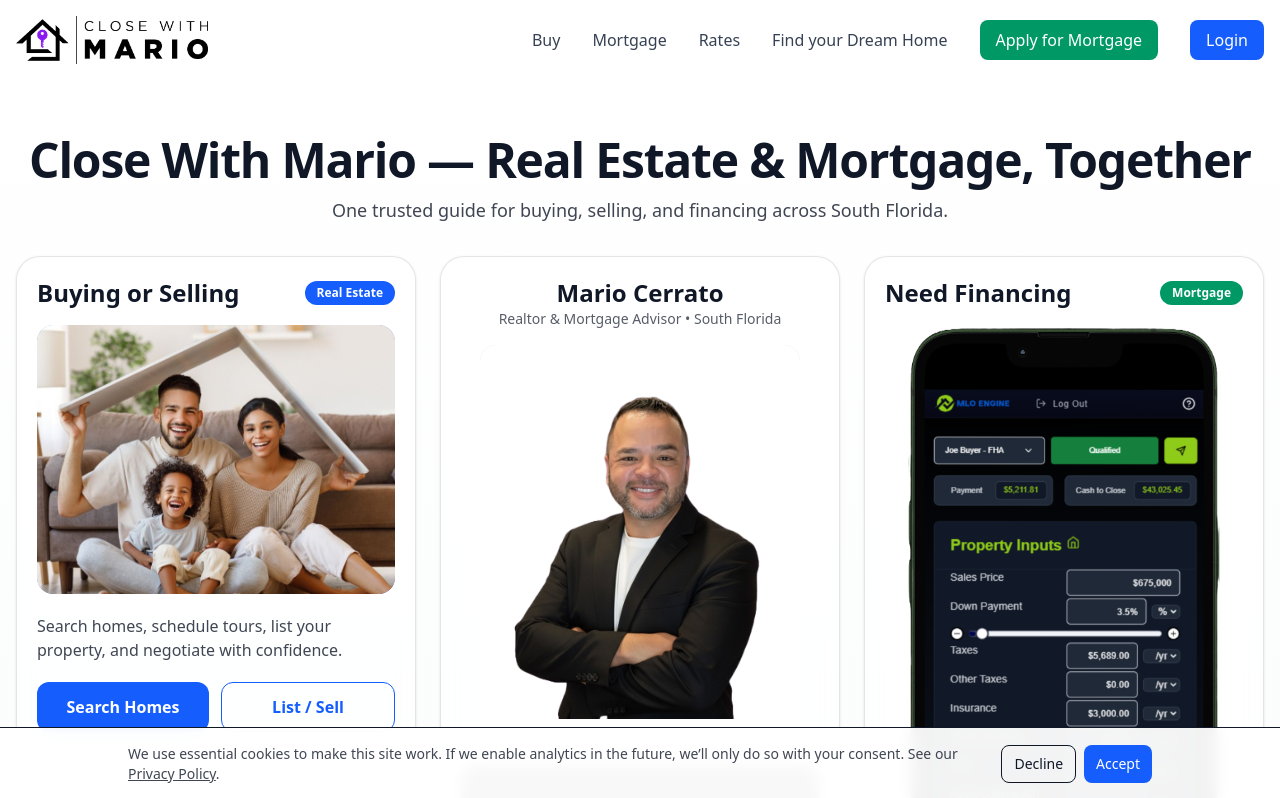
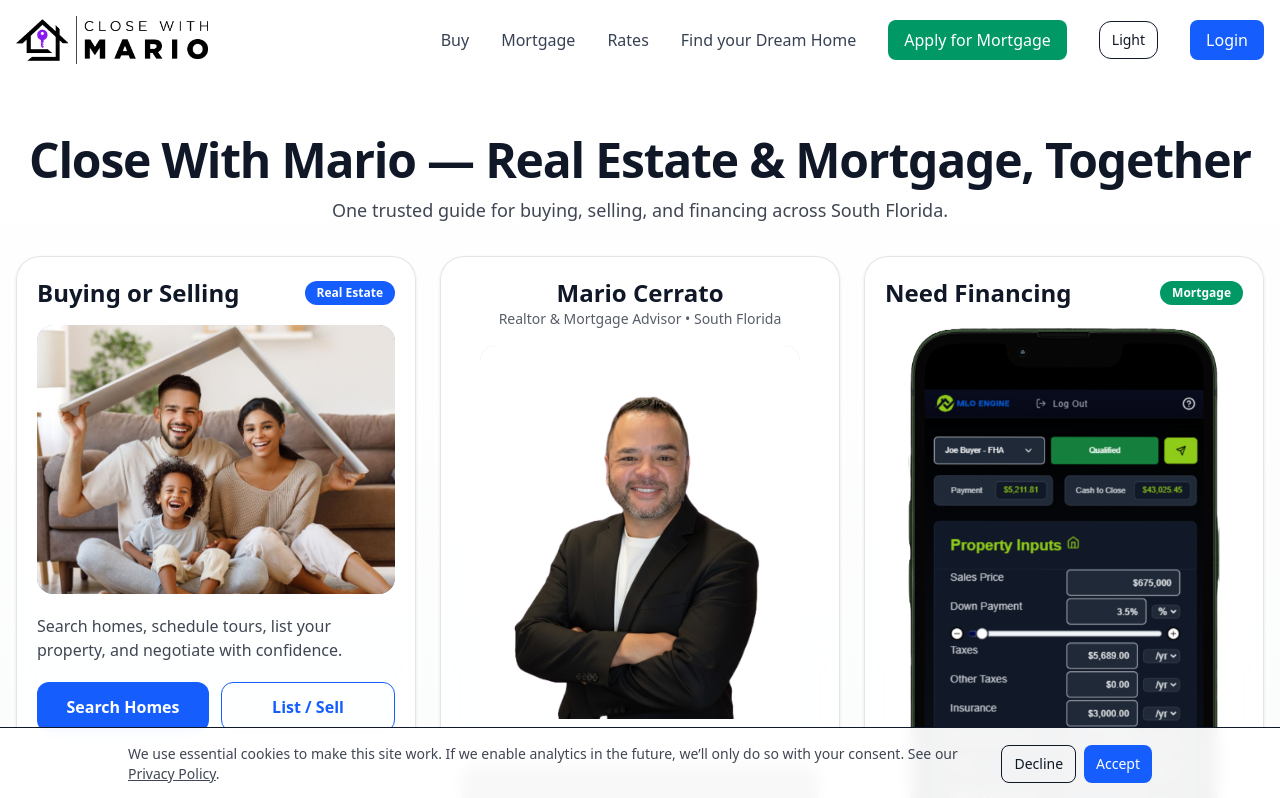
Before and after one commit to mecerrato1/CloseWithMario, a Next.js app: page / in a window 1280 px wide. Shown: the top 798 px of the page. Built offline with nearby package versions, Linux system fonts and the light colour scheme; no server answers; grey boxes are pictures that could not be loaded.

Commit message:
rate header missing

```diff
--- a/components/Header.tsx
+++ b/components/Header.tsx
@@ -4,6 +4,7 @@ import { useEffect, useState } from "react";
 import Link from "next/link";
 import Image from "next/image";
 import { supabaseBrowser } from "@/lib/supabaseClient";
+import ThemeToggle from "./ThemeToggle";
 
 export default function Header() {
   const [isMenuOpen, setIsMenuOpen] = useState(false);
@@ -85,6 +86,9 @@ export default function Header() {
             >
               Apply for Mortgage
             </Link>
+
+            {/* Theme Toggle */}
+            <ThemeToggle />
 
             {/* Auth status */}
             {userEmail ? (
@@ -194,7 +198,12 @@ export default function Header() {
                 Apply for Mortgage
               </Link>
 
-              {/* Auth (mobile) */}
+              {/* Theme Toggle (mobile) */}
+              <div className="px-4">
+                <ThemeToggle />
+              </div>
+
+              {/* Auth status (mobile) */}
               {userEmail ? (
                 <>
                   <Link
--- a/components/ThemeToggle.tsx
+++ b/components/ThemeToggle.tsx
@@ -4,13 +4,13 @@ import { useEffect, useState } from 'react';
 
 export default function ThemeToggle() {
   const [mounted, setMounted] = useState(false);
-  const [isDark, setIsDark] = useState(true);
+  const [isDark, setIsDark] = useState(false);
 
   useEffect(() => {
     setMounted(true);
     const saved = localStorage.getItem('theme');
     const prefersDark = window.matchMedia('(prefers-color-scheme: dark)').matches;
-    const startDark = saved ? saved === 'dark' : true || prefersDark;
+    const startDark = saved ? saved === 'dark' : prefersDark;
     setIsDark(startDark);
     document.documentElement.classList.toggle('dark', startDark);
   }, []);
```
